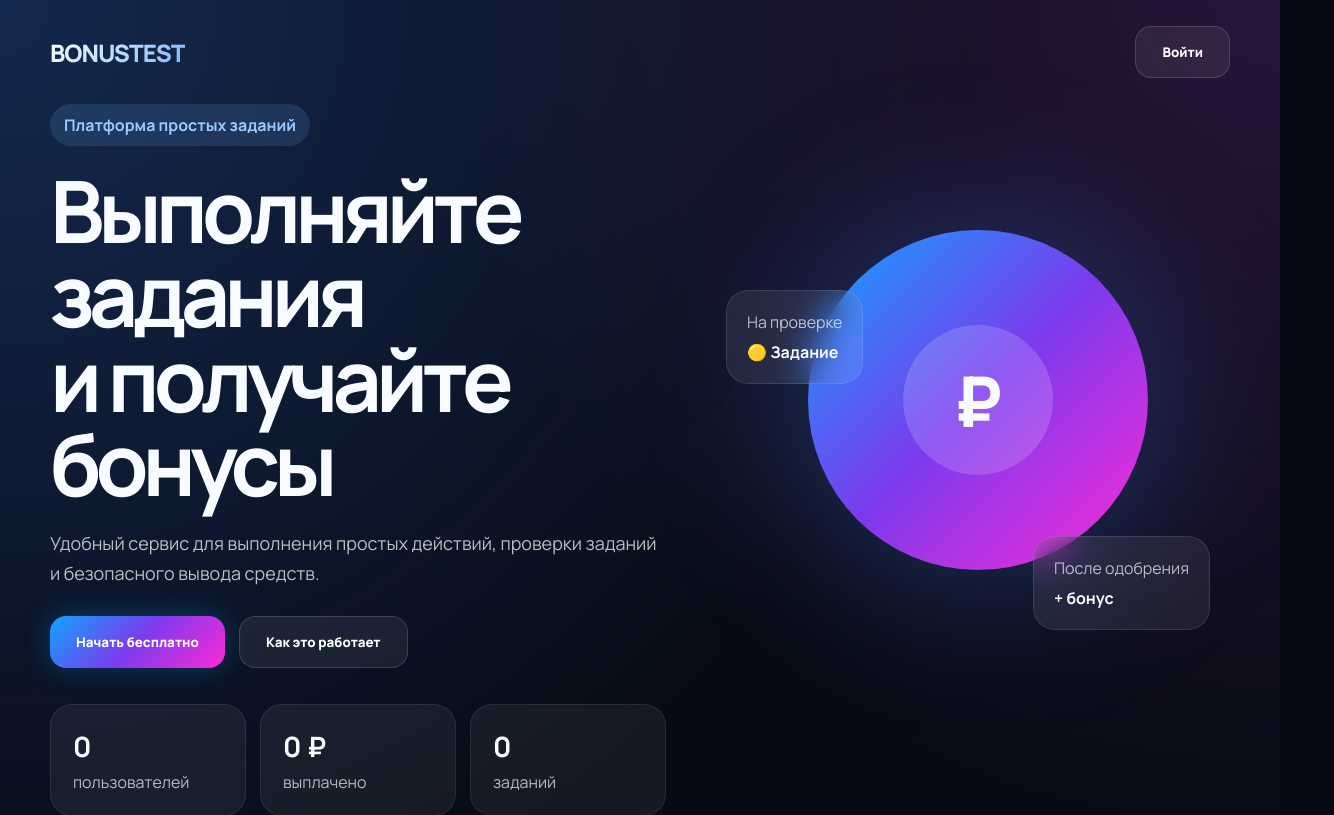
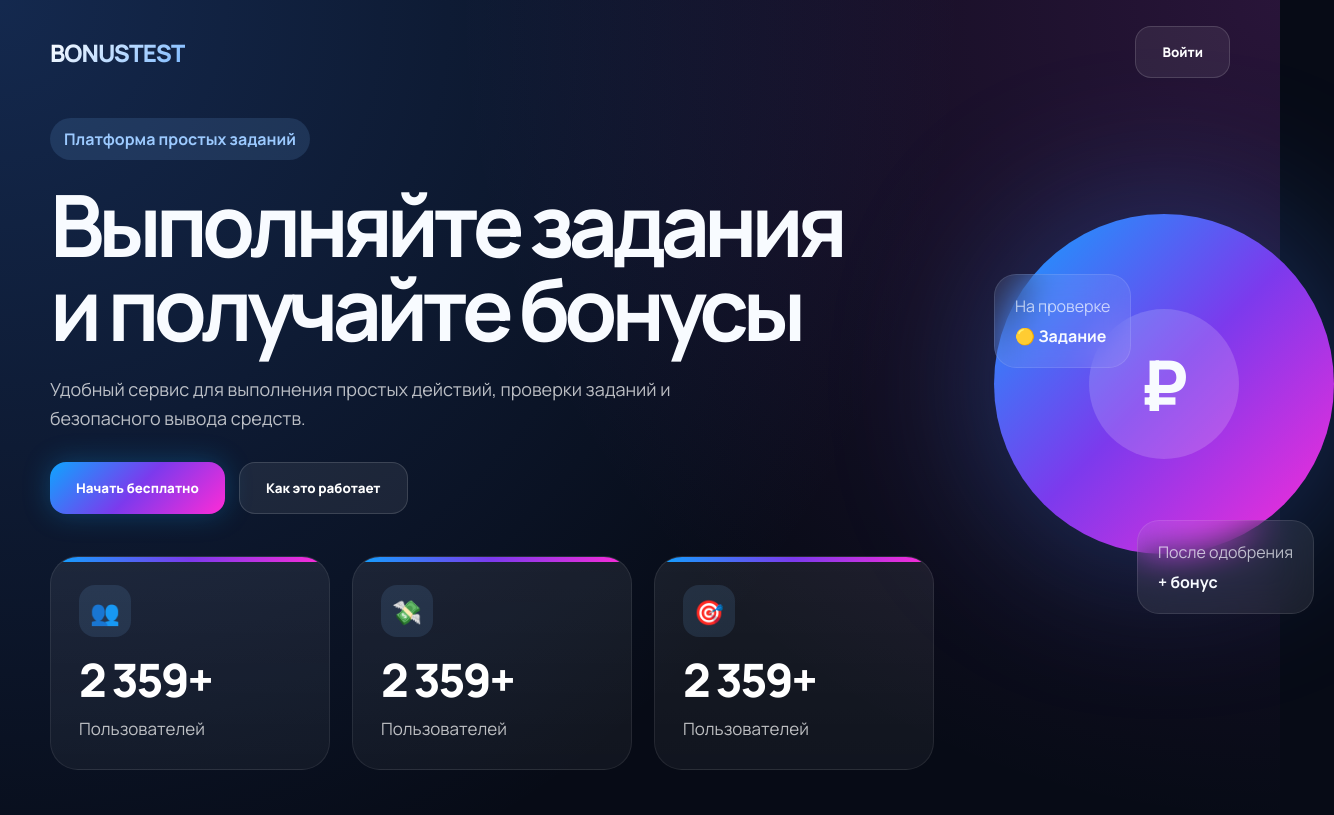
Before and after one commit to artemmilovanov38-creator/bonustest-site, a React (Vite) app: page / in a window 1280 px wide. Shown: the top 815 px of the page, 1334 px wide, since content can reach past the window. Built offline with nearby package versions, Linux system fonts and the light colour scheme; no server answers; the database is empty.

Commit message:
Update displayed platform statistics

```diff
--- a/src/pages/Home.jsx
+++ b/src/pages/Home.jsx
@@ -46,21 +46,40 @@ export default function Home({ siteSettings, siteStats, setShowAuth }) {
 
           <div className="stats v2Stats">
             <div className="stat">
-              <b>{siteSettings.display_users || siteStats.users}</b>
-              <span>пользователей</span>
-            </div>
+
+<div className="statIcon">
+👥
+</div>
+
+<b>2 359+</b>
+
+<span>Пользователей</span>
+
+</div>
 
             <div className="stat">
-              <b>{Number(
-  siteSettings.display_paid || siteStats.paid
-).toLocaleString("ru-RU")}  ₽</b>
-              <span>выплачено</span>
-            </div>
+
+<div className="statIcon">
+💸
+</div>
+
+<b>2 359+</b>
+
+<span>Пользователей</span>
+
+</div>
 
             <div className="stat">
-              <b>{siteSettings.display_tasks || siteStats.tasks}</b>
-              <span>заданий</span>
-            </div>
+
+<div className="statIcon">
+🎯
+</div>
+
+<b>2 359+</b>
+
+<span>Пользователей</span>
+
+</div>
           </div>
         </div>
 
--- a/src/styles/home.css
+++ b/src/styles/home.css
@@ -67,27 +67,74 @@
 }
 
 .stats {
-  margin-top: 36px;
+  margin-top: 42px;
   display: grid;
-  grid-template-columns: repeat(3, 1fr);
-  gap: 14px;
+  grid-template-columns: repeat(3, minmax(280px, 1fr));
+  gap: 22px;
 }
 
-.stat {
-  padding: 22px;
-  border-radius: 22px;
-  background: rgba(255, 255, 255, 0.06);
-  border: 1px solid rgba(255, 255, 255, 0.08);
+.stat{
+    position:relative;
+
+    min-height:170px;
+
+    padding:28px;
+
+    display:flex;
+    flex-direction:column;
+    justify-content:center;
+
+    border-radius:28px;
+
+    background:
+        linear-gradient(
+            180deg,
+            rgba(255,255,255,.07),
+            rgba(255,255,255,.045)
+        );
+
+    border:1px solid rgba(255,255,255,.08);
+
+    overflow:hidden;
+
+    transition:.25s;
 }
 
-.stat b {
-  display: block;
-  font-size: 28px;
-  margin-bottom: 6px;
+.stat:hover{
+    transform:translateY(-6px);
+
+    border-color:rgba(122,184,255,.35);
+
+    box-shadow:
+        0 18px 40px rgba(59,130,246,.18);
 }
 
-.stat span {
-  opacity: 0.7;
+.stat b{
+
+    display:block;
+
+    font-size:46px;
+
+    font-weight:900;
+
+    line-height:1;
+
+    letter-spacing:-.05em;
+
+    margin-bottom:14px;
+
+    word-break:break-word;
+
+    color:#fff;
+}
+
+.stat span{
+
+    font-size:17px;
+
+    color:rgba(255,255,255,.72);
+
+    line-height:1.4;
 }
 
 .visual {
@@ -280,6 +327,43 @@
   }
 }
 
+.stat::before{
+
+    content:"";
+
+    position:absolute;
+
+    top:0;
+    left:0;
+
+    width:100%;
+    height:5px;
+
+    background:linear-gradient(
+        90deg,
+        #0ea5ff,
+        #7c3aed,
+        #ff2bd6
+    );
+}
+.statIcon{
+
+    width:52px;
+    height:52px;
+
+    border-radius:16px;
+
+    display:grid;
+    place-items:center;
+
+    margin-bottom:20px;
+
+    font-size:24px;
+
+    background:rgba(122,184,255,.12);
+
+    color:#7ab8ff;
+}
 
 
 
```
